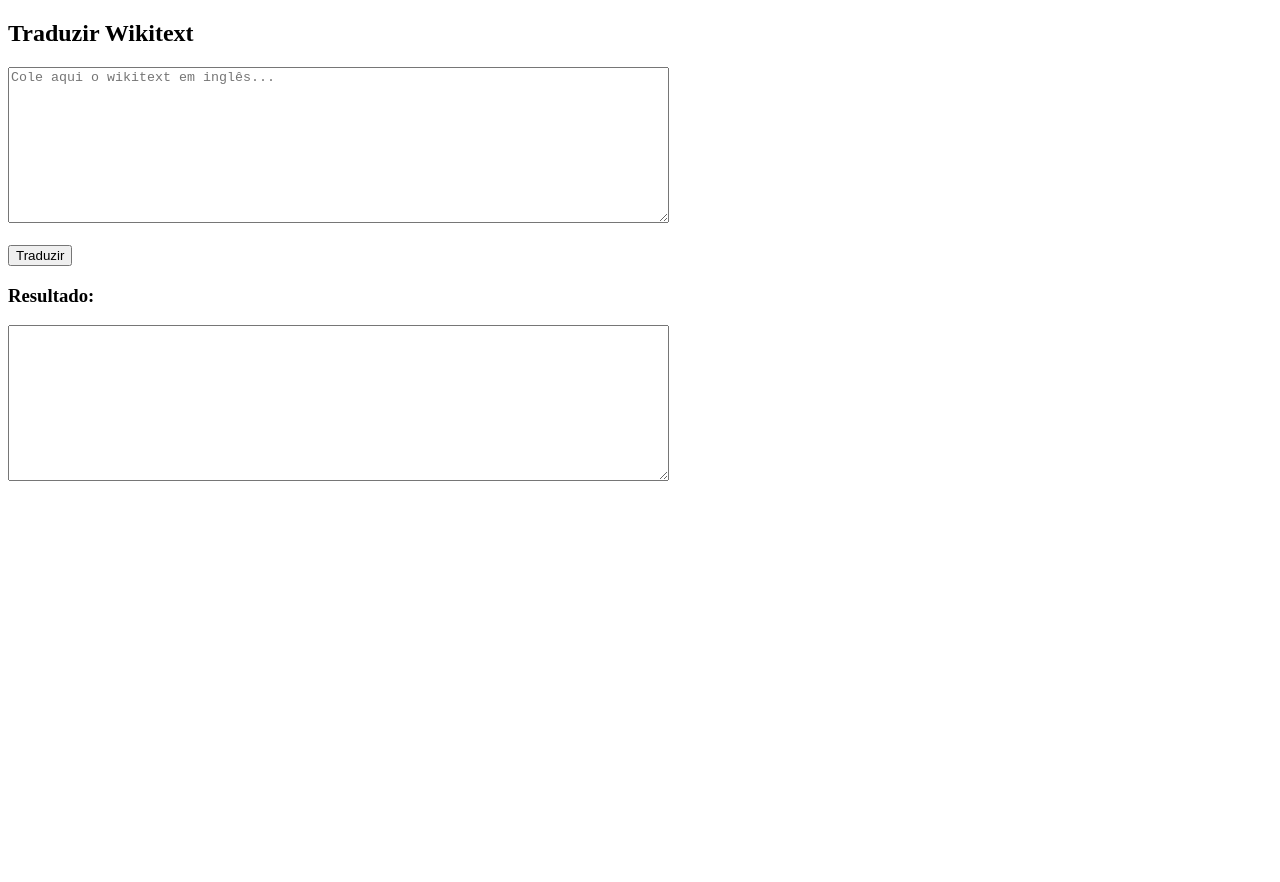
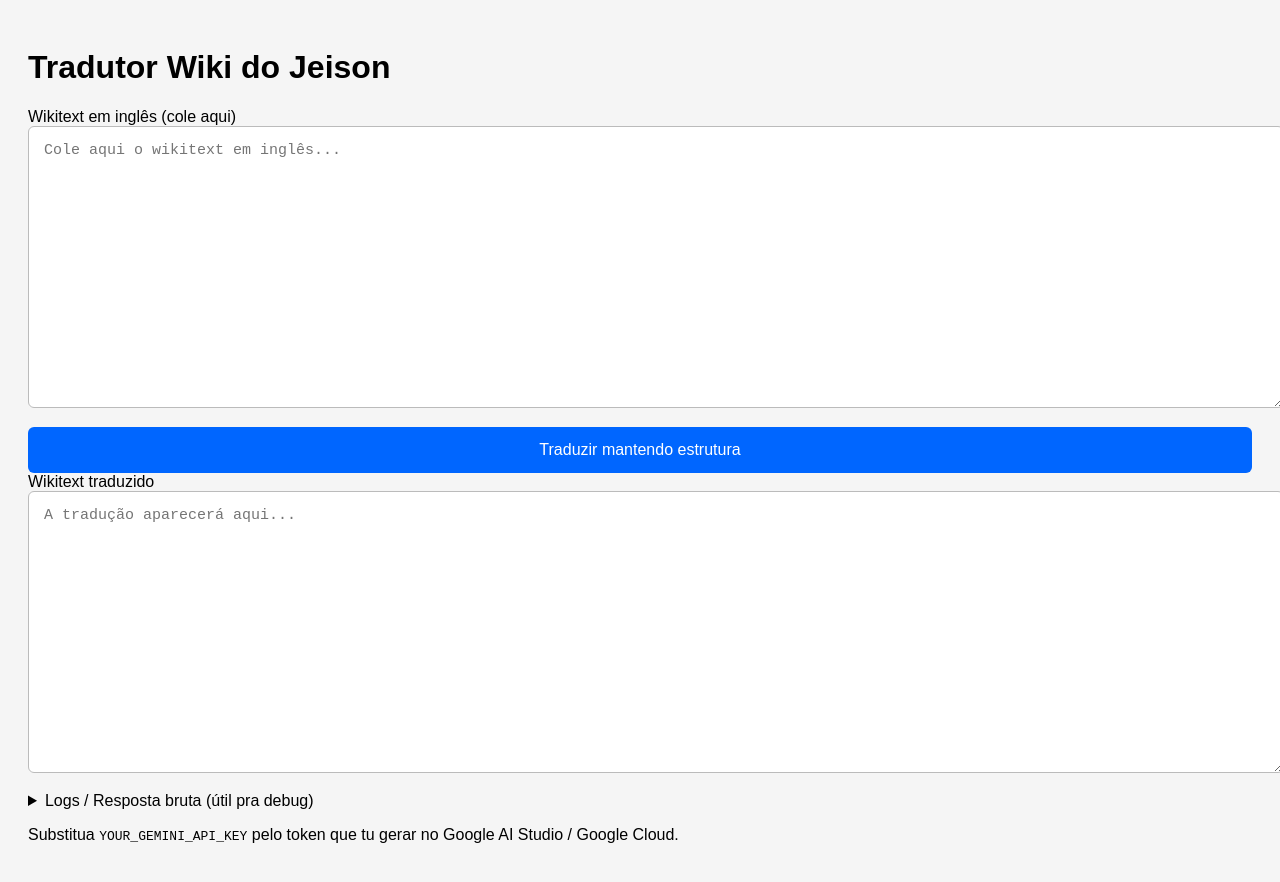
Before and after one commit to jeisongomes/tradutorwiki, a plain HTML site: page index.html in a window 1280 px wide. Before the commit the page ends 800 px from the top, so only its background shows below. Drawn offline with Linux system fonts and the light colour scheme.

Commit message:
Revise index.html structure and content

```diff
--- a/index.html
+++ b/index.html
@@ -1,19 +1,31 @@
 <!DOCTYPE html>
 <html lang="pt-BR">
 <head>
-    <meta charset="UTF-8">
-    <title>Tradutor MediaWiki com Gemini 2.5</title>
+  <meta charset="utf-8" />
+  <title>Tradutor Wiki - Jeison</title>
+  <meta name="viewport" content="width=device-width,initial-scale=1" />
+  <link rel="stylesheet" href="style.css" />
 </head>
 <body>
-    <h2>Traduzir Wikitext</h2>
+  <div class="container">
+    <h1>Tradutor Wiki do Jeison</h1>
 
-    <textarea id="inputText" rows="10" cols="80" placeholder="Cole aqui o wikitext em inglês..."></textarea><br><br>
+    <label for="input">Wikitext em inglês (cole aqui)</label>
+    <textarea id="input" placeholder="Cole aqui o wikitext em inglês..."></textarea>
 
-    <button onclick="traduzir()">Traduzir</button>
+    <button id="traduzir">Traduzir mantendo estrutura</button>
 
-    <h3>Resultado:</h3>
-    <textarea id="outputText" rows="10" cols="80"></textarea>
+    <label for="output">Wikitext traduzido</label>
+    <textarea id="output" placeholder="A tradução aparecerá aqui..." readonly></textarea>
 
-    <script src="script.js"></script>
+    <details>
+      <summary>Logs / Resposta bruta (útil pra debug)</summary>
+      <pre id="log" class="log"></pre>
+    </details>
+
+    <p class="small">Substitua <code>YOUR_GEMINI_API_KEY</code> pelo token que tu gerar no Google AI Studio / Google Cloud.</p>
+  </div>
+
+  <script src="script.js"></script>
 </body>
 </html>
```
